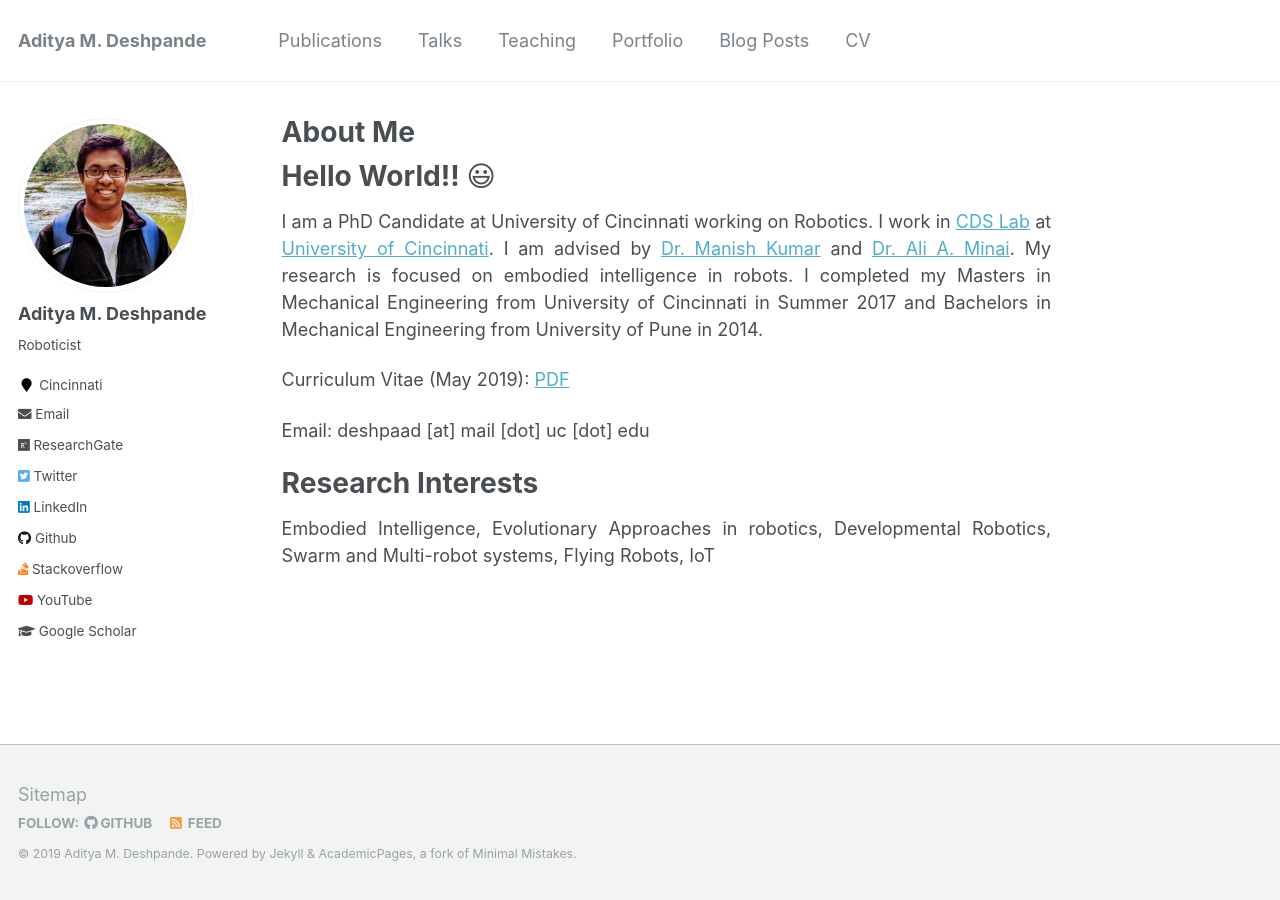
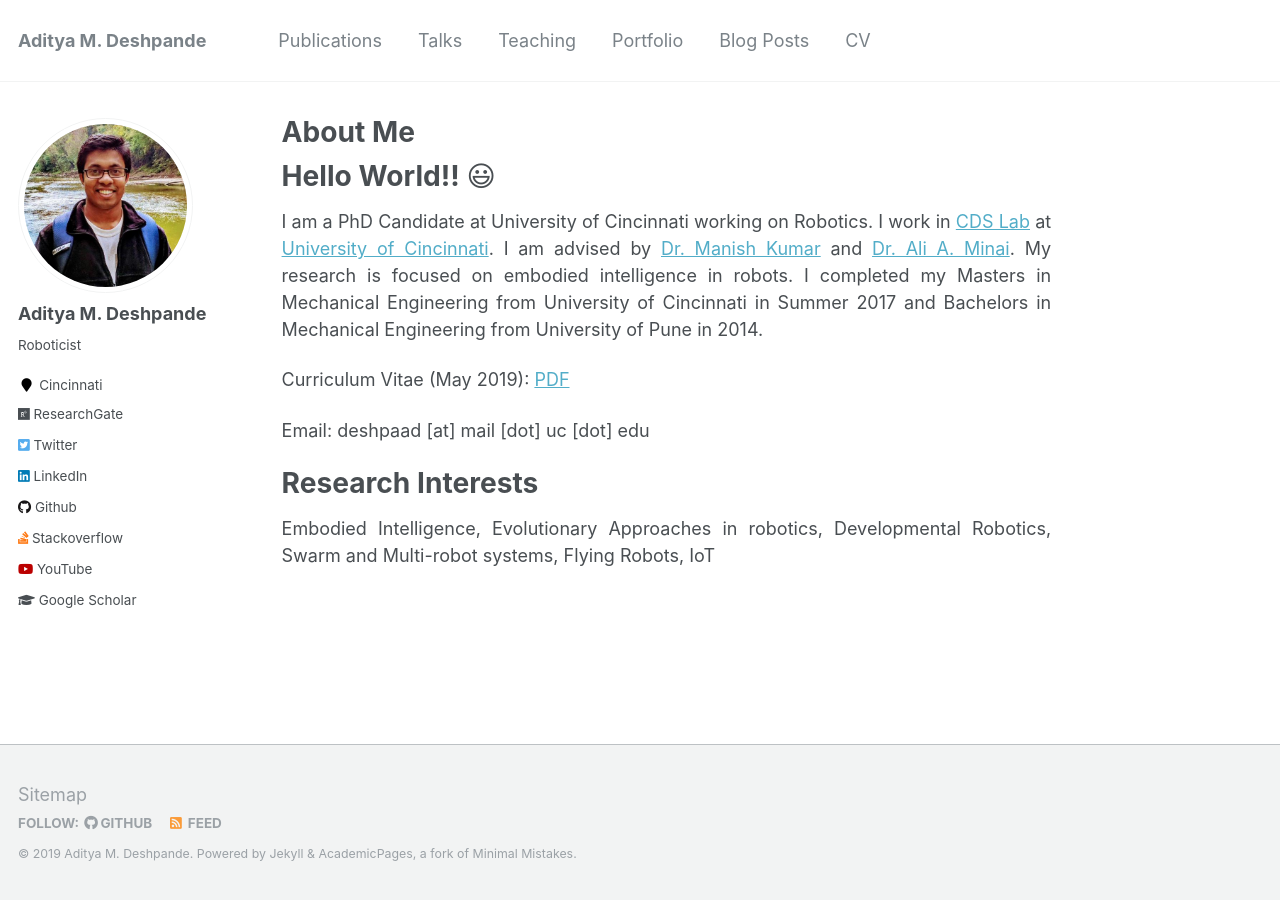
Before and after one commit to adipandas/adipandas.github.io, a Jekyll site: the page built from _pages/about.md, in a window 1280 px wide. Built offline with Jekyll 4.4.1, drawn with Linux system fonts in a browser that asks for light colours; emoji names are drawn with the system emoji font.

Commit message:
Update _config.yml

```diff
--- a/_config.yml
+++ b/_config.yml
@@ -86,7 +86,7 @@ author:
   employer         :
   pubmed           : #"https://www.ncbi.nlm.nih.gov/pubmed/?term=john+snow"
   googlescholar    : "https://scholar.google.com/citations?user=MHFiZZsAAAAJ&hl=en"
-  email            : "adityadeshpande2010 _at_ gmail _dot_ com"
+  email            : # "adityadeshpande2010 _at_ gmail _dot_ com"
   researchgate     :  "https://www.researchgate.net/profile/Aditya_Deshpande8" # example: "https://www.researchgate.net/profile/yourprofile"
   uri              :
   bitbucket        :
```
